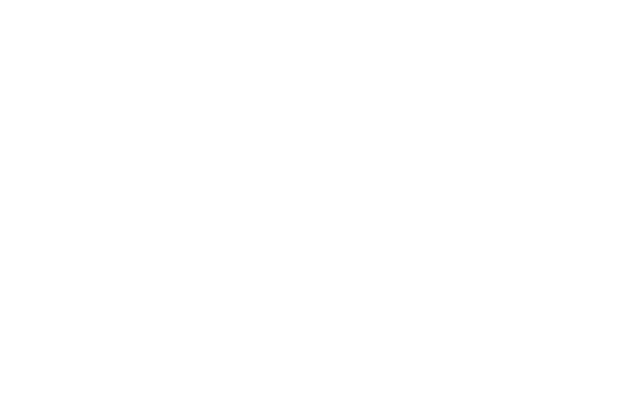
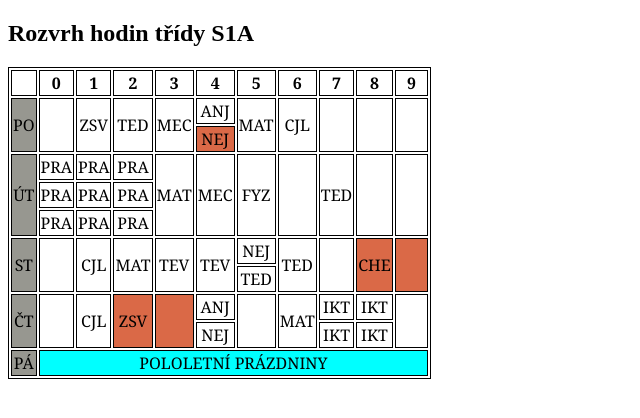
Before and after one commit to pslib-cz/2023-p2a-web-html-table-rozvrh-DavidUdic-P1A, a plain HTML site: page index.html in a window 1280 px wide. Shown: the whole page, without its empty margins (0-640 px from the left). Drawn offline with Linux system fonts and the light colour scheme.

Commit message:
hotovo i guess

```diff
--- a/index.html
+++ b/index.html
@@ -2,11 +2,147 @@
 <html lang="en">
 <head>
     <meta charset="UTF-8">
-    <meta http-equiv="X-UA-Compatible" content="IE=edge">
     <meta name="viewport" content="width=device-width, initial-scale=1.0">
-    <title>Document</title>
+    <title>Rozvrh hodin</title>
+    <style>
+
+table, th, td {
+  border:1px solid black;
+  text-align: center;
+  font-family: Georgia, 'Times New Roman', Times, serif;
+}
+
+
+
+td {
+   width: auto;
+}
+
+.prazdniny {
+    text-align: center;
+    background-color: aqua;
+}
+
+.supl {
+    background-color: rgb(218, 105, 71);
+}
+
+.dny {
+    background-color: rgb(151, 151, 144);
+}
+</style>
 </head>
+
 <body>
+
+    <h2>Rozvrh hodin třídy S1A</h2>
+
+    <table>
+        <colgroup class="prvni">
+            <col>
+            </colgroup>
+            <col span="">
+        <thead>
+            <tr>
+                <th></th>
+                <th>0</th>
+                <th>1</th>
+                <th>2</th>
+                <th>3</th>
+                <th>4</th>
+                <th>5</th>
+                <th>6</th>
+                <th>7</th>
+                <th>8</th>
+                <th>9</th>
+            </tr>
+        </thead>
+        <tbody>
+            <tr>
+                <td class="dny" rowspan="2">PO</td>
+                <td rowspan="2"></td>
+                <td rowspan="2">ZSV</td>
+                <td rowspan="2">TED</td>
+                <td rowspan="2">MEC</td>
+                <td>ANJ</td>
+
+                <td rowspan="2">MAT</td>
+                <td rowspan="2">CJL</td>
+                <td rowspan="2"></td>
+                <td rowspan="2"></td>
+                <td rowspan="2"></td>
+            </tr>
+
+            <tr>
+                <td class="supl">NEJ</td>
+
+            </tr>
+            <tr>
+                <td class="dny" rowspan="3">ÚT</td>
+                <td>PRA</td>
+                <td>PRA</td>
+                <td>PRA</td>
+                <td rowspan="3">MAT</td>
+                <td rowspan="3">MEC</td>
+                <td rowspan="3">FYZ</td>
+                <td rowspan="3"></td>
+                <td rowspan="3">TED</td>
+                <td rowspan="3"></td>
+                <td rowspan="3">ㅤㅤ</td>
+            </tr>
+            <tr>
+                <td>PRA</td>
+                <td>PRA</td>
+                <td>PRA</td>
+            </tr>
+            <tr>
+                <td>PRA</td>
+                <td>PRA</td>
+                <td>PRA</td>
+            </tr>
+            <tr>
+                <td class="dny" rowspan="2">ST</td>
+                <td rowspan="2"></td>
+                <td rowspan="2">CJL</td>
+                <td rowspan="2">MAT</td>
+                <td rowspan="2">TEV</td>
+                <td rowspan="2">TEV</td>
+                <td>NEJ</td>
+                <td rowspan="2">TED</td>
+                <td rowspan="2"></td>
+                <td class="supl" rowspan="2">CHE</td>
+                <td class="supl" rowspan="2"></td>
+            </tr>
+            <tr>
+                <td>TED</td>
+            </tr>
+            <tr>
+                <td class="dny" rowspan="2">ČT</td>
+                <td rowspan="2"></td>
+                <td rowspan="2">CJL</td>
+                <td class="supl" rowspan="2">ZSV</td>
+                <td class="supl" rowspan="2"></td>
+                <td >ANJ</td>
+                <td rowspan="2"></td>
+                <td rowspan="2">MAT</td>
+                <td>IKT</td>
+                <td>IKT</td>
+                <td rowspan="2"></td>
+            </tr>
+            <tr>
+                <td>NEJ</td>
+                <td>IKT</td>
+                <td>IKT</td>
+            </tr>
+            <tr>
+                <td class="dny">PÁ</td>
+                <TD class="prazdniny" colspan="10">POLOLETNÍ PRÁZDNINY</TD>
+
+            </tr>
+
+
+        </tbody>
+    </table>
 
 </body>
 </html>
```
